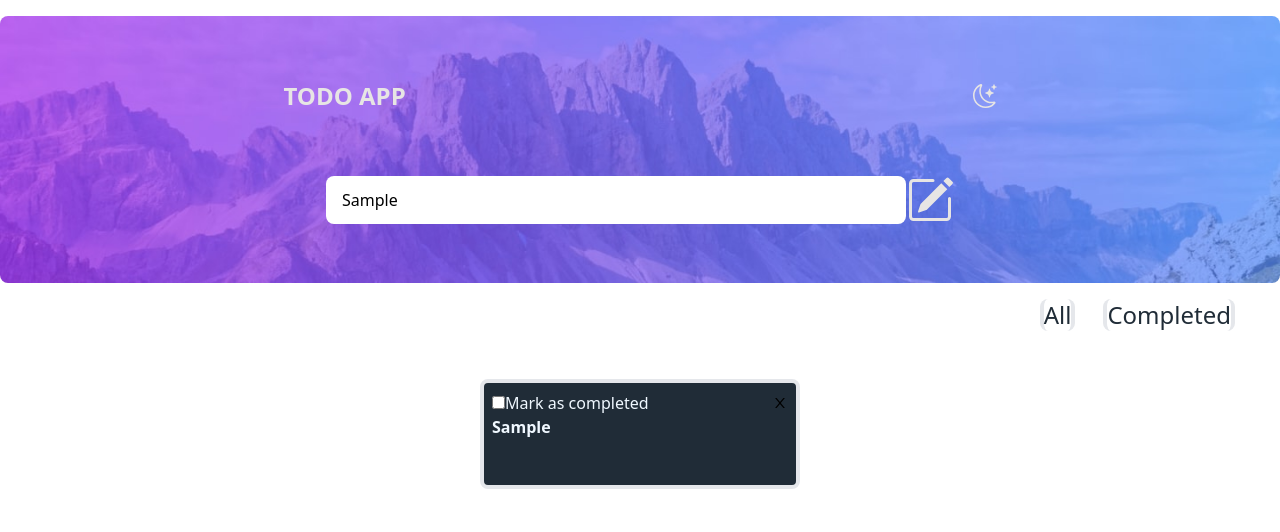
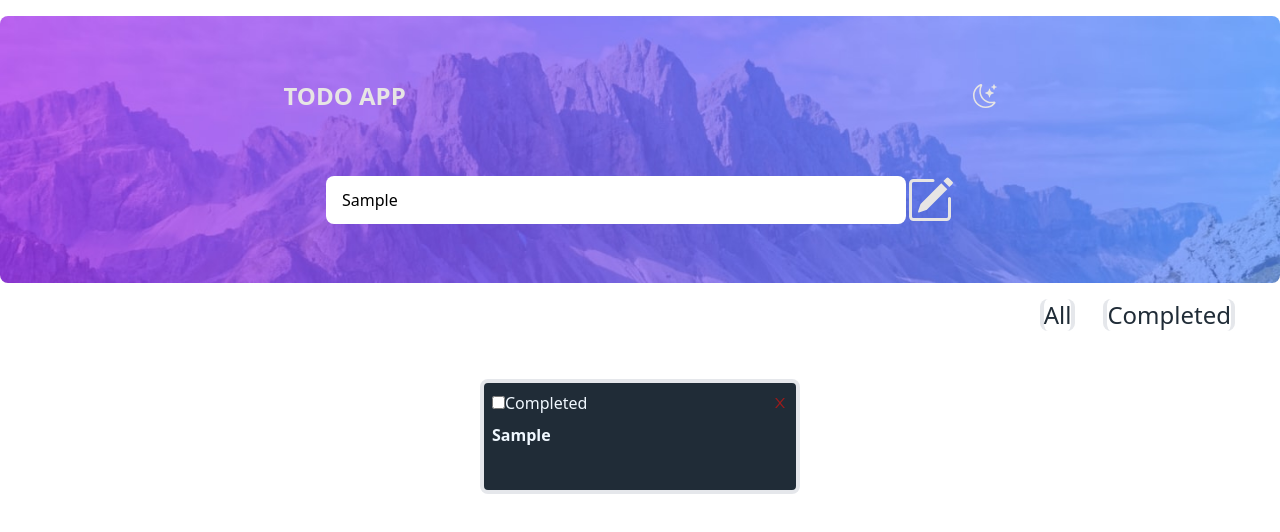
Before and after one commit to jyotirmoy-sinhababu/Daily-notes, a React (Vite) app: page / in a window 1280 px wide. Both pictures are taken after typing "Sample" into the empty fields and a click on the button 930 px from the left and 200 px from the top of the page. Shown: the top 532 px of the page. Built offline with nearby package versions, Linux system fonts and the light colour scheme.

Commit message:
style added

```diff
--- a/src/components/completedTaskDisplay/CompletedTaskDisplay.tsx
+++ b/src/components/completedTaskDisplay/CompletedTaskDisplay.tsx
@@ -31,7 +31,7 @@ const CompletedTaskDisplay = () => {
         completedTask.map((item: any) => {
           return (
             <div
-              className='border-4 w-[320px] h-[110px] rounded-lg px-2 py-2 bg-slate-500 overflow-auto '
+              className='border-4 w-[320px] h-[115px] rounded-lg px-2 py-2 bg-slate-500 overflow-auto flex gap-4 flex-col '
               key={item.id}
             >
               <div className='flex justify-between'>
@@ -51,13 +51,14 @@ const CompletedTaskDisplay = () => {
                       )
                     }
                   />
-                  <label>Mark as completed</label>
+                  <label>Completed</label>
                 </div>
                 <button
                   type='button'
                   onClick={() => {
                     handleDelete(item.id);
                   }}
+                  className='text-red-800 font-semibold'
                 >
                   <AiOutlineClose />
                 </button>
--- a/src/todoListDisplay/TodoListDisplay.tsx
+++ b/src/todoListDisplay/TodoListDisplay.tsx
@@ -31,7 +31,7 @@ const TodoListDisplay = () => {
           return (
             <div
               style={cardTheme.backGroundColor}
-              className='border-4 w-[320px] h-[110px] rounded-lg px-2 py-2  overflow-auto '
+              className='border-4 w-[320px] h-[115px] rounded-lg px-2 py-2  overflow-auto flex gap-2 flex-col '
               key={item.id}
             >
               <div className='flex justify-between'>
@@ -51,13 +51,14 @@ const TodoListDisplay = () => {
                       )
                     }
                   />
-                  <label style={cardTheme.textColor}>Mark as completed</label>
+                  <label style={cardTheme.textColor}>Completed</label>
                 </div>
                 <button
                   type='button'
                   onClick={() => {
                     handleDelete(item.id);
                   }}
+                  className='text-red-800 font-semibold'
                 >
                   <AiOutlineClose />
                 </button>
@@ -65,7 +66,7 @@ const TodoListDisplay = () => {
               <div>
                 <p
                   style={cardTheme.textColor}
-                  className=' flex flex-wrap font-semibold '
+                  className=' flex flex-wrap font-semibold text-red-100  '
                 >
                   {item.dailyTodo}
                 </p>
```
